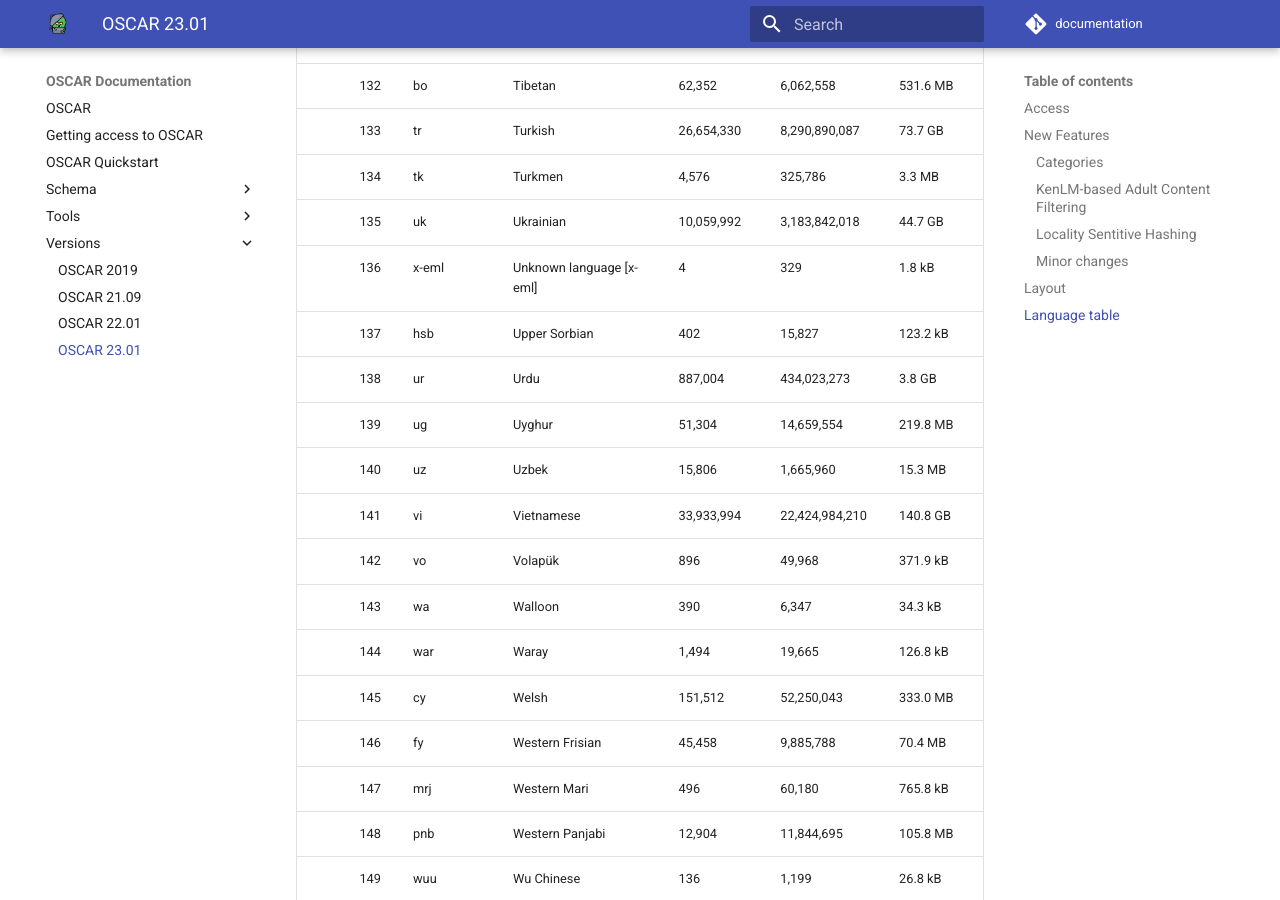
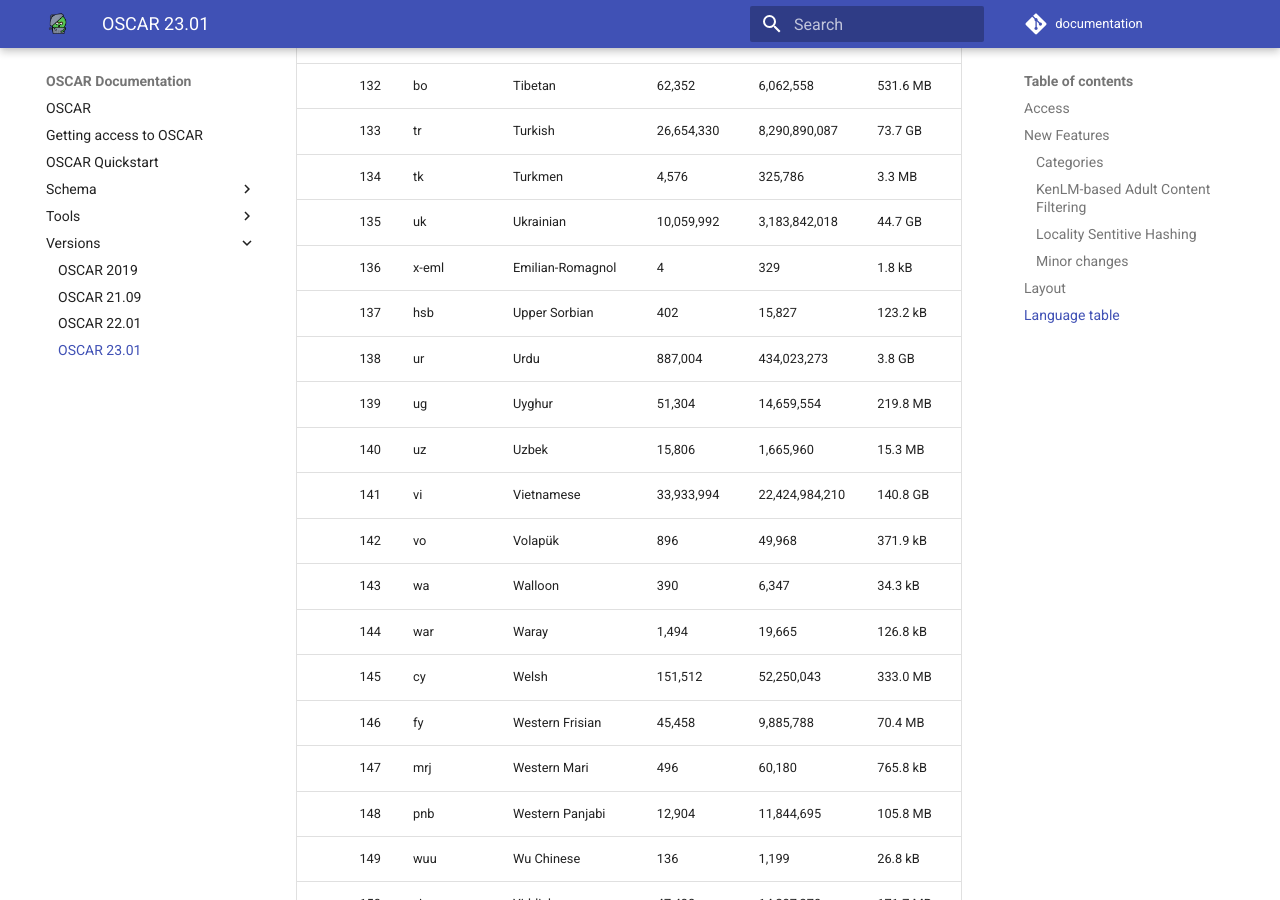
Before and after one commit to oscar-project/documentation, an MkDocs documentation site: the page built from docs/versions/oscar-2301.md, in a window 1280 px wide and 900 px high, scrolled down 9386 px. Built offline with MkDocs 1.6.1 and Material for MkDocs 9.7.7, drawn with Linux system fonts in a browser that asks for light colours; comment, search, counter and statistics services are not loaded.

```diff
--- a/docs/versions/oscar-2301.md
+++ b/docs/versions/oscar-2301.md
@@ -226,7 +226,7 @@ Some important notes:
 |  89 | xmf    | Mingrelian               | 7,318       | 283,316        | 6.1 MB           |
 |  90 | mwl    | Mirandese                | 4           | 54             | 423 Bytes        |
 |  91 | mn     | Mongolian                | 1,061,710   | 454,350,415    | 5.8 GB           |
-|  92 | multi  | Multilingual             | 2,948,202   | 1,251,676,406  | 11.9 GB          |
+|  92 | multi  | **Multilingual**         | 2,948,202   | 1,251,676,406  | 11.9 GB          |
 |  93 | nah    | Nahuatl languages        | 38          | 279            | 2.4 kB           |
 |  94 | ne     | Nepali                   | 1,152,156   | 278,901,036    | 4.9 GB           |
 |  95 | new    | Newari                   | 1,996       | 229,703        | 4.0 MB           |
@@ -270,7 +270,7 @@ Some important notes:
 | 133 | tr     | Turkish                  | 26,654,330  | 8,290,890,087  | 73.7 GB          |
 | 134 | tk     | Turkmen                  | 4,576       | 325,786        | 3.3 MB           |
 | 135 | uk     | Ukrainian                | 10,059,992  | 3,183,842,018  | 44.7 GB          |
-| 136 | x-eml  | Unknown language [x-eml] | 4           | 329            | 1.8 kB           |
+| 136 | x-eml  | Emilian-Romagnol         | 4           | 329            | 1.8 kB           |
 | 137 | hsb    | Upper Sorbian            | 402         | 15,827         | 123.2 kB         |
 | 138 | ur     | Urdu                     | 887,004     | 434,023,273    | 3.8 GB           |
 | 139 | ug     | Uyghur                   | 51,304      | 14,659,554     | 219.8 MB         |
```
